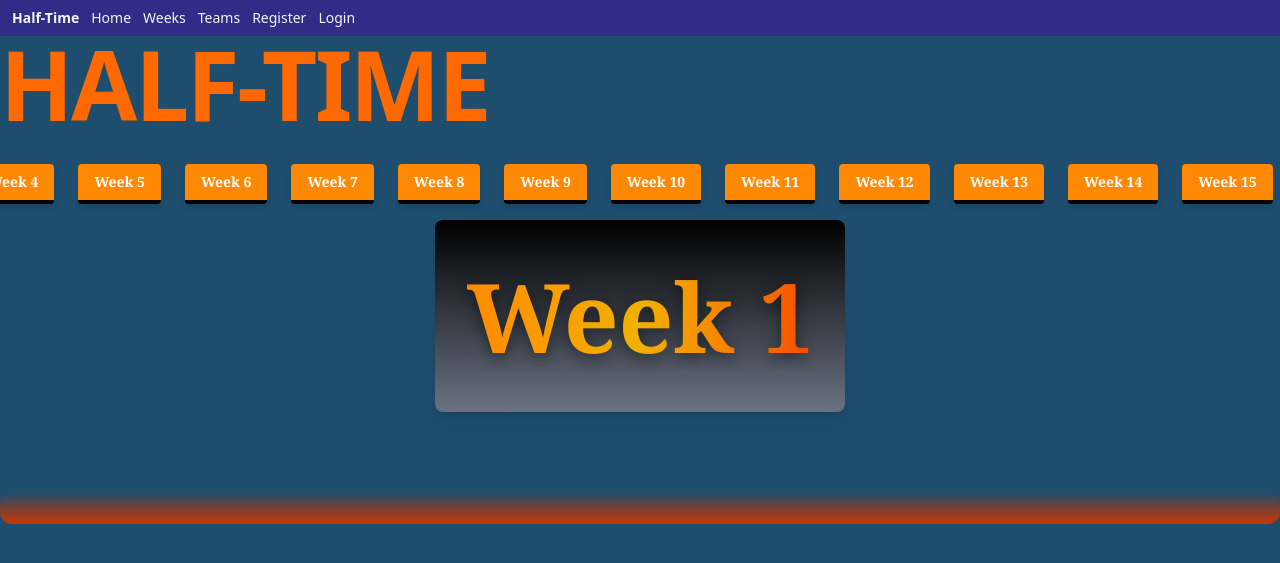
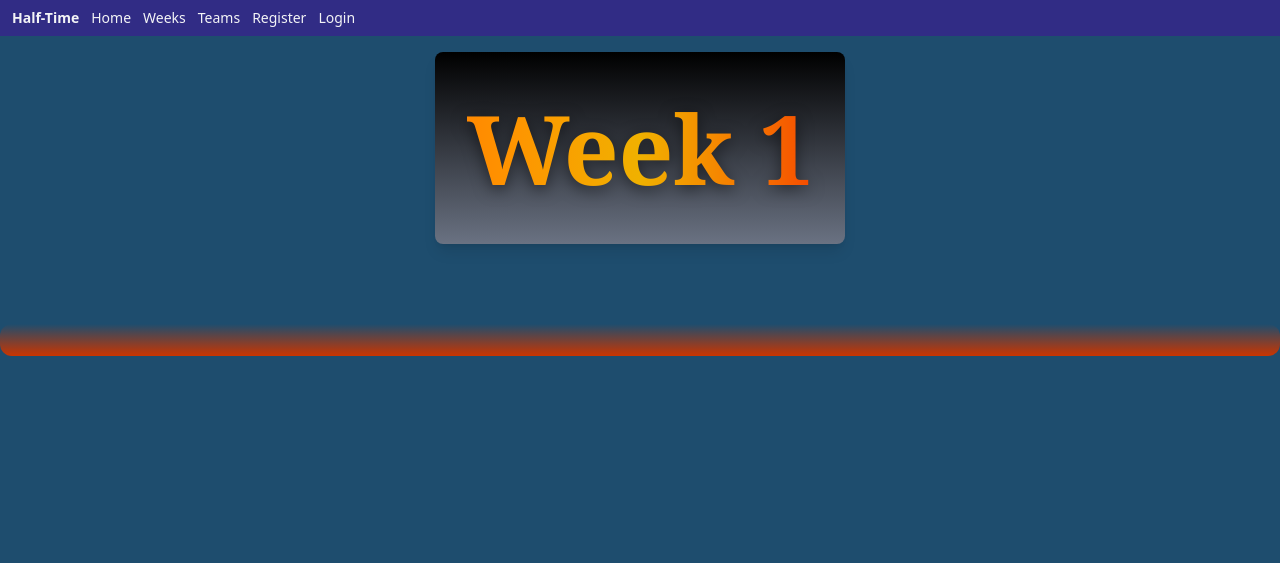
Before and after one commit to tnazm/sports-tracker, a Django app: page /week/1/ in a window 1280 px wide. Shown: the top 563 px of the page. Run offline with Django 4.2, Linux system fonts and the light colour scheme; data that the repository does not hold is empty.

Commit message:
html update

```diff
--- a/sportstracker_app/templates/navbar.html
+++ b/sportstracker_app/templates/navbar.html
@@ -4,7 +4,7 @@
     <li><strong>Half-Time</strong></li>
   </ul>
   <ul class="flex flex-col lg:flex-row space-x-3 justify-content-center">
-    <li><a href="#">Home</a></li>
+    <li><a href="{% url 'home' %}">Home</a></li>
     <li><div class="dropdown"><a href="#">Weeks</a>
 	<div class="bg-indigo-800 dropdown-content">
 	  {% for Week in Weeks %}
--- a/sportstracker_app/templates/week.html
+++ b/sportstracker_app/templates/week.html
@@ -14,25 +14,10 @@ HALF-TIME - American Football Analytics
 {% endblock %}
 
 {% block body %}
-<a href="{% url 'home' %}">
-  <h1 class="mb-4 text-8xl font-extrabold tracking-tight leading-none text-orange-500 md:text-8xl lg:text-8xl">HALF-TIME</h1>
 
-</a>
-<div class="flex justify-center overflow-x-auto py-4 scroll-snap-x-mandatory scroll-smooth">
-  <ul class = "flex gap-3 list-none min-w-max">
-    {% for Week in Weeks %}
-    <li>
-      <a href="/week/{{Week}}/">
-        <button class =" text-sm font-serif bg-orange-400 hover:bg-green-700 text-white font-bold py-2 px-4 border-b-4 border-black hover:border-gray-800 rounded shadow-md dark:shadow-lg drop-shadow-[0_5px_5px_rgba(0,0,0,0.5) ">
-          Week {{Week}}
-        </button>
-    </li>
-    </a>
-    {% endfor %}
-  </ul>
-</div>
-<div class="bg-gradient-to-b from bg-black to-gray-500 py-4 rounded-lg shadow-lg mx-auto w-fit px-8">
-  <h1 class="text-center text-8xl font-extrabold font-serif py-8 bg-gradient-to-r from-orange-400 via-yellow-500 to-orange-600 text-transparent bg-clip-text drop-shadow-[0_4px_8px_rgba(0,0,0,0.5)]">
+
+<div class="bg-gradient-to-b from bg-black to-gray-500 py-4 rounded-lg shadow-lg mx-auto w-fit px-8 mt-4">
+  <h1 class="text-center text-8xl font-extrabold font-serif py-8 bg-gradient-to-r from-orange-400 via-yellow-500 to-orange-600 text-transparent bg-clip-text drop-shadow-[0_4px_8px_rgba(0,0,0,0.5)] ">
     Week {{week_number}}
   </h1>
 </div>
```
